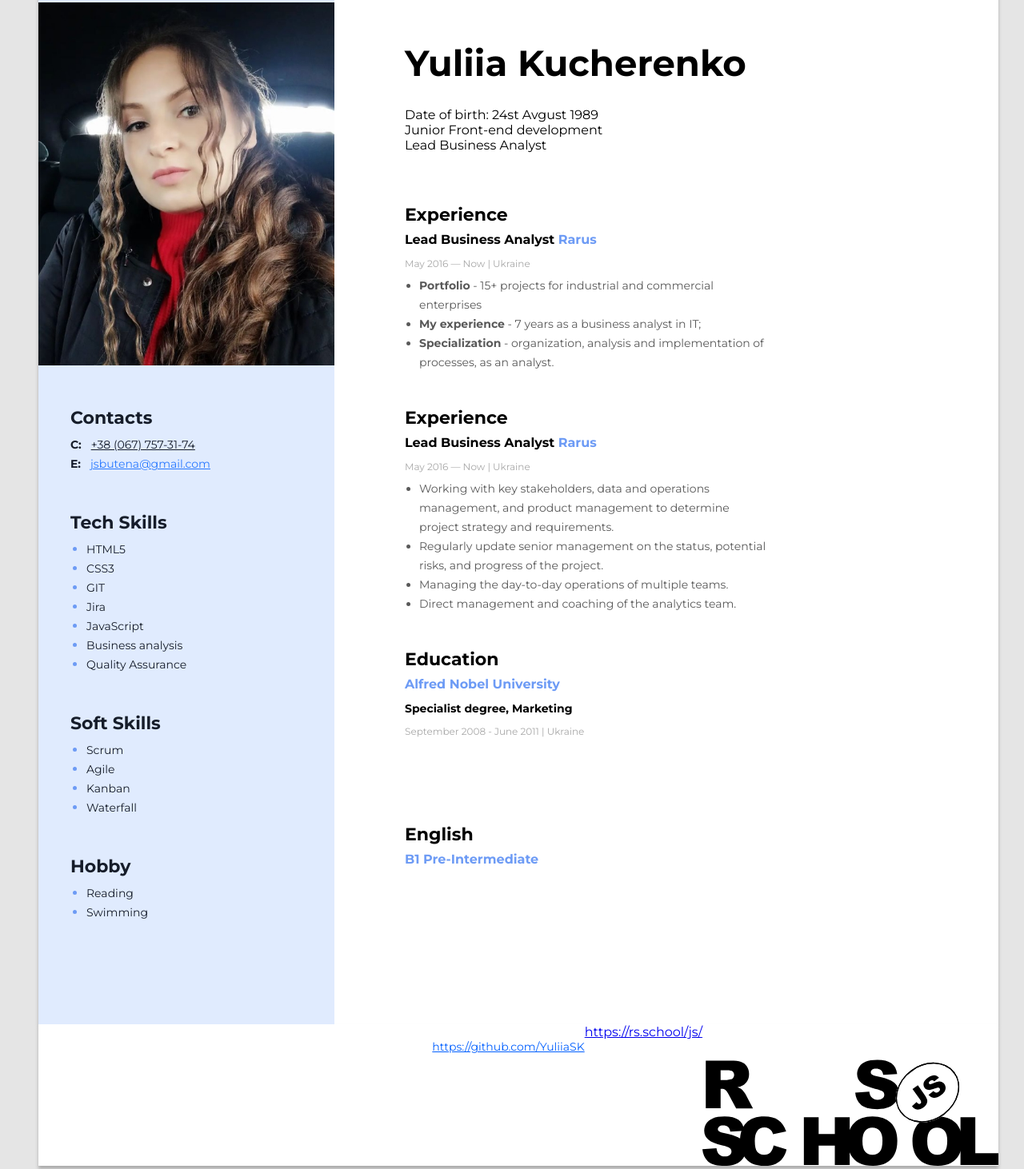
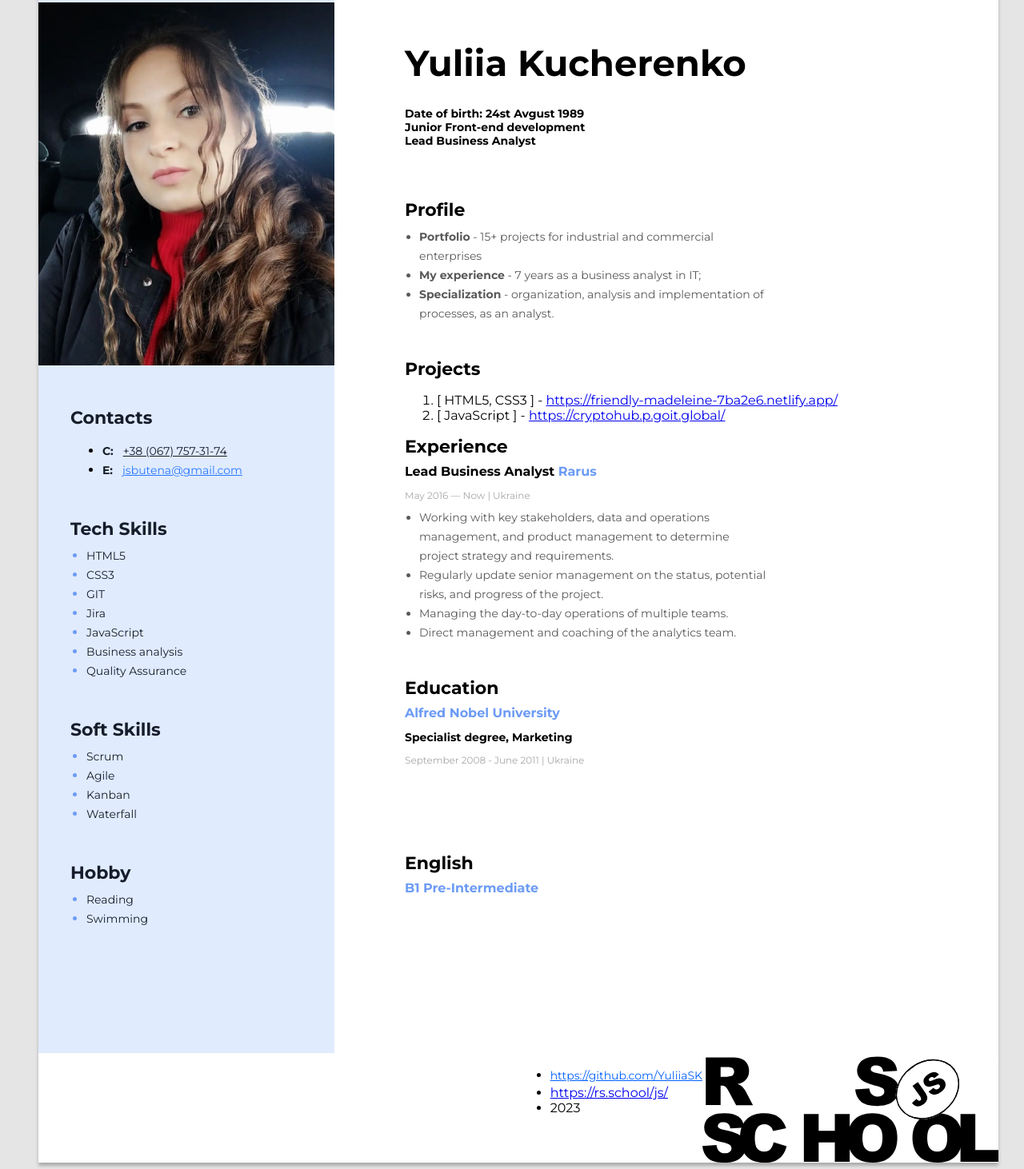
Before and after one commit to YuliiaSK/rsschool-cv, a plain HTML site: page index.html in a window 1280 px wide. Shown: the part 99-1561 px from the top of the page at 80% size. Drawn offline with Linux system fonts and the light colour scheme.

Commit message:
feat: add width

```diff
--- a/index.html
+++ b/index.html
@@ -1,17 +1,15 @@
 <!DOCTYPE html>
 <html lang="en">
   <head>
-    <meta charset="UTF-8" />
-    <meta http-equiv="X-UA-Compatible" content="IE=edge" />
-    <meta name="viewport" content="width=device-width, initial-scale=1.0" />
-    <link rel="preconnect" href="https://fonts.googleapis.com" />
-    <link rel="preconnect" href="https://fonts.gstatic.com" crossorigin />
-    <link
-      href="https://fonts.googleapis.com/css2?family=Montserrat:wght@400;700&display=swap"
-      rel="stylesheet"/>
+    <meta charset="UTF-8">
+    <meta http-equiv="X-UA-Compatible" content="IE=edge">
+    <meta name="viewport" content="width=device-width, initial-scale=1.0">
+    <link rel="preconnect" href="https://fonts.googleapis.com">
+    <link rel="preconnect" href="https://fonts.gstatic.com" crossorigin>
+    <link href="https://fonts.googleapis.com/css2?family=Montserrat:wght@400;700&display=swap" rel="stylesheet">
     <link rel="stylesheet" href="style.css">
     <title>cv</title>
-    <link rel="icon" href="assets//img/images.ico">
+    <link rel="icon" href="assets/img/images.ico">
   </head>
   <body>
     <!-- Wrapper -->
@@ -21,33 +19,38 @@
         <!-- About me -->
         <div class="about-me-container">
           <h1 class="header">Yuliia Kucherenko</h1>
-          <p class="my-descr">
-            <h2 class="my-profession"></h2>Date of birth: 24st Avgust 1989
-            <br/>
+            <h2 class="my-profession">Date of birth: 24st Avgust 1989
+            <br>
             Junior Front-end development
-            <br/>
+            <br>
             Lead Business Analyst</h2>
-          </p>
         </div>
         <!-- Profile -->
         <div class="work-experience-container">
-            <h3 class="main-content-title">Experience</h3>
+            <h2 class="main-content-title">Profile</h2>
             <div class="work-experience-place">
-              <h4 class="work-experience-position">
-                  Lead Business Analyst
-                <span class="work-experience-company">Rarus</span>
-              </h4>
-              <p class="work-period">May 2016 — Now | Ukraine</p>
-              <ul class="work-duties-list">
+            <ul class="work-duties-list">
                 <li class="work-duties"><b>Portfolio</b> - 15+ projects for industrial and commercial enterprises</li>
                 <li class="work-duties"><b>My experience</b> - 7 years as a business analyst in IT;</li>
                 <li class="work-duties"><b>Specialization</b> - organization, analysis and implementation of processes, as an analyst.</li>
             </ul>
             </div>
           </div>
+           <!-- My projects -->
+        <div class="projects-container">
+          <h3 class="main-content-title">Projects</h3>
+          <ol class="project-list">
+            <li>
+              [ HTML5, CSS3 ] - <a href="https://friendly-madeleine-7ba2e6.netlify.app/">https://friendly-madeleine-7ba2e6.netlify.app/</a>
+            </li>
+            <li>
+              [ JavaScript ] - <a href="https://cryptohub.p.goit.global/">https://cryptohub.p.goit.global/</a>
+            </li>
+          </ol>
+        </div>
         <!-- Experience -->
         <div class="work-experience-container">
-          <h3 class="main-content-title">Experience</h3>
+          <h2 class="main-content-title">Experience</h2>
           <div class="work-experience-place">
             <h4 class="work-experience-position">
                 Lead Business Analyst
@@ -69,31 +72,37 @@
         </div>
         <!-- Education -->
         <div class="education-container">
-          <h3 class="main-content-title">Education</h3>
+          <h2 class="main-content-title">Education</h2>
           <h4 class="educational-institution">Alfred Nobel University</h4>
           <h5 class="profession">Specialist degree, Marketing</h5>
           <p class="education-period">September 2008 - June 2011 | Ukraine</p>
         </div>
          <!-- Languages -->
         <div class="education-container">
-            <h3 class="main-content-title">English</h3>
+            <h2 class="main-content-title">English</h2>
             <h4 class="educational-institution">B1 Pre-Intermediate</h4>
         </div>
     </div>
       <!-- Sidebar -->
       <aside class="sidebar">
-        <img src="./assets/img/Frame 1.jpg" alt="My photo" width="370px" class="my-photo"/>
-        <!-- Contacts -->
+        <img src="./assets/img/Photo.jpg" alt="My photo" width="370" class="my-photo">
+          <!-- Contacts -->
         <div class="contacts-container">
-          <h3 class="sidebar-title">Contacts</h3>
-          <p class="contacts-item">
+          <h2 class="sidebar-title">Contacts</h2>
+          <ul>
+          <li>
+            <p class="contacts-item">
             <span class="contacts-type">C: </span>
             <a href="tel:+388888888888" class="contacts-number">+38 (067) 757-31-74</a>
           </p>
+        </li>
+        <li>
           <p class="contacts-item">
             <span class="contacts-type">E: </span>
             <a href="mailto:t.goitinskiy@gmail.com" class="contacts-email">jsbutena@gmail.com</a>
           </p>
+        </li>
+        </ul>
         </div>
         <!-- Tech Skills -->
         <div class="tech-skills-container">
@@ -142,7 +151,7 @@
         </div>
         <!-- Hobby -->
         <div class="hobby-container">
-            <h3 class="sidebar-title">Hobby </h3>
+            <h3 class="sidebar-title">Hobby</h3>
             <ul class="skills-list">
               <li class="skills-list-item">
                 <span class="skills-list-text">Reading</span>
@@ -154,12 +163,13 @@
         </div>
       </aside>
     </div>
-     </div>
      <footer>
-        <img src="./assets/img/rs_school_js.svg" alt="My photo" width="370px" class="my-photo"/> <a href="https://rs.school/js/" class="https://rs.school/js/">https://rs.school/js/</a>
-        <p>
-         <a href="https://github.com/YuliiaSK" class="profile-item-link">https://github.com/YuliiaSK</a>
-        </p>
+        <img src="./assets/img/rs_school_js.svg" alt="rs_school_js" width="370">
+      <ul>
+        <li><a href="https://github.com/YuliiaSK" class="profile-item-link">https://github.com/YuliiaSK</a></li>
+        <li><a href="https://rs.school/js/" class="https://rs.school/js/">https://rs.school/js/</a></li>
+        <li>2023</li>
+      </ul>
         </footer>
   </body>
 </html>
```
